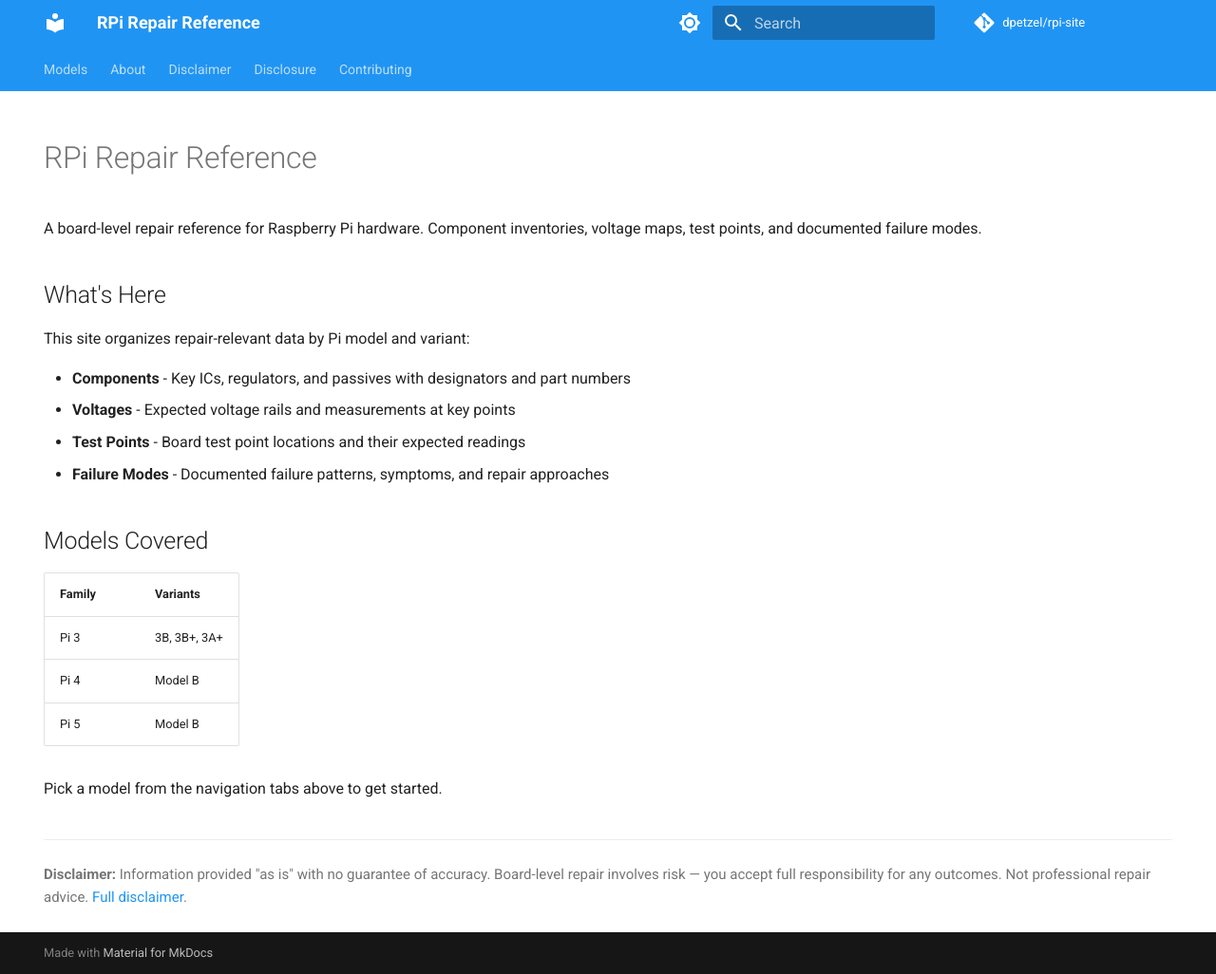
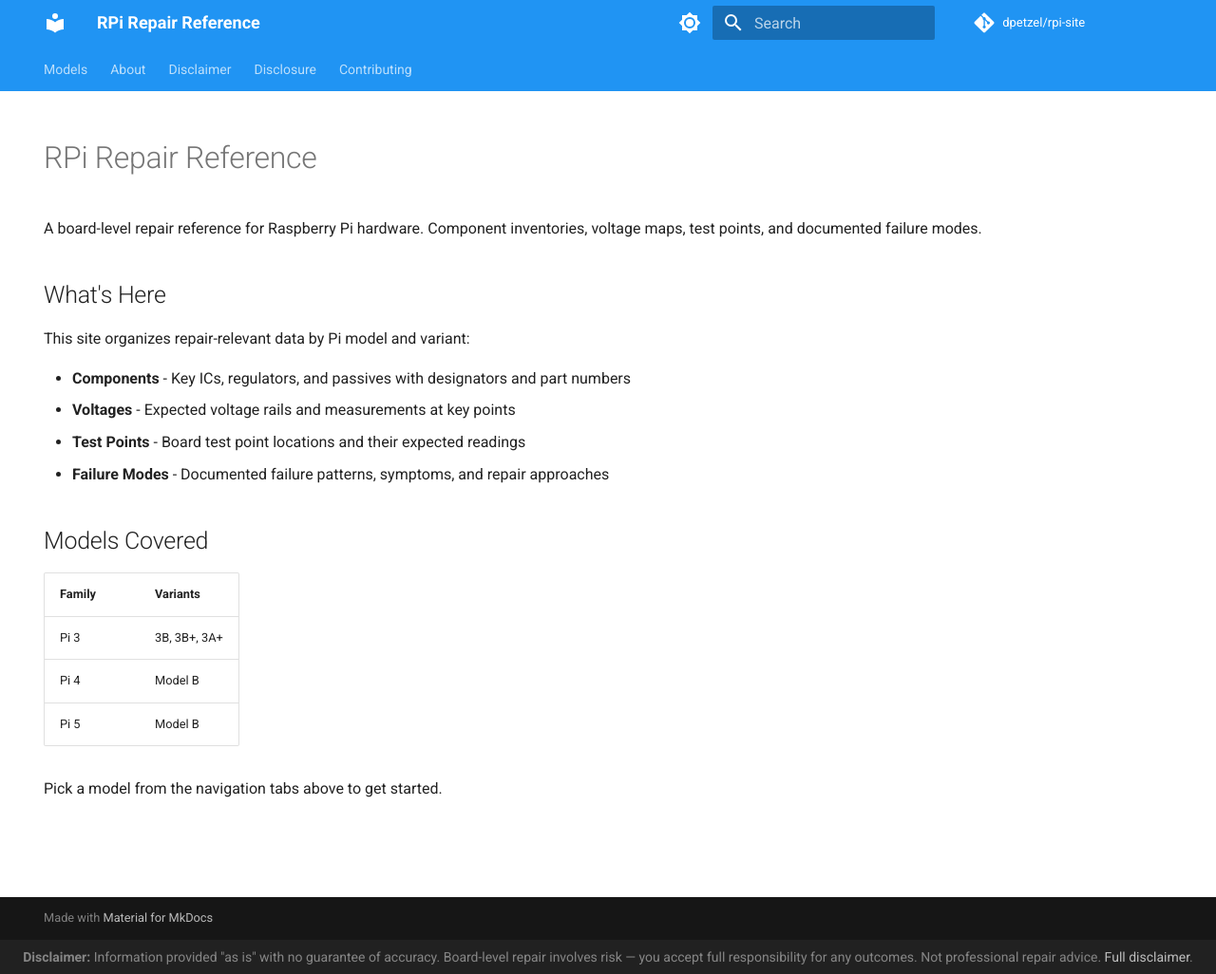
Before and after one commit to dpetzel/rpi-site, an MkDocs documentation site: the page built from docs/index.md, in a window 1280 px wide and 1026 px high. Shown: the whole window at 95% size. Built offline with MkDocs 1.6.1 and Material for MkDocs 9.7.7, drawn with Linux system fonts in a browser that asks for light colours; comment, search, counter and statistics services are not loaded.

Commit message:
Move disclaimer to actual site footer (next to 'Made with MkDocs')

```diff
--- a/overrides/main.html
+++ b/overrides/main.html
@@ -1,10 +1,11 @@
 {% extends "base.html" %}
 
-{% block content %}
+{% block footer %}
   {{ super() }}
-  <hr style="margin-top: 2rem;">
-  <p style="font-size: 0.75rem; color: var(--md-default-fg-color--light); margin-top: 0.5rem;">
-    <strong>Disclaimer:</strong> Information provided "as is" with no guarantee of accuracy. Board-level repair involves risk — you accept full responsibility for any outcomes. Not professional repair advice.
-    <a href="/disclaimer/">Full disclaimer</a>.
-  </p>
+  <div style="background: var(--md-footer-bg-color); padding: 0.5rem 1rem; text-align: center; border-top: 1px solid var(--md-footer-bg-color--dark);">
+    <p style="font-size: 0.7rem; color: var(--md-footer-fg-color--lighter); margin: 0;">
+      <strong>Disclaimer:</strong> Information provided "as is" with no guarantee of accuracy. Board-level repair involves risk — you accept full responsibility for any outcomes. Not professional repair advice.
+      <a href="/disclaimer/" style="color: var(--md-footer-fg-color--light);">Full disclaimer</a>.
+    </p>
+  </div>
 {% endblock %}
```
